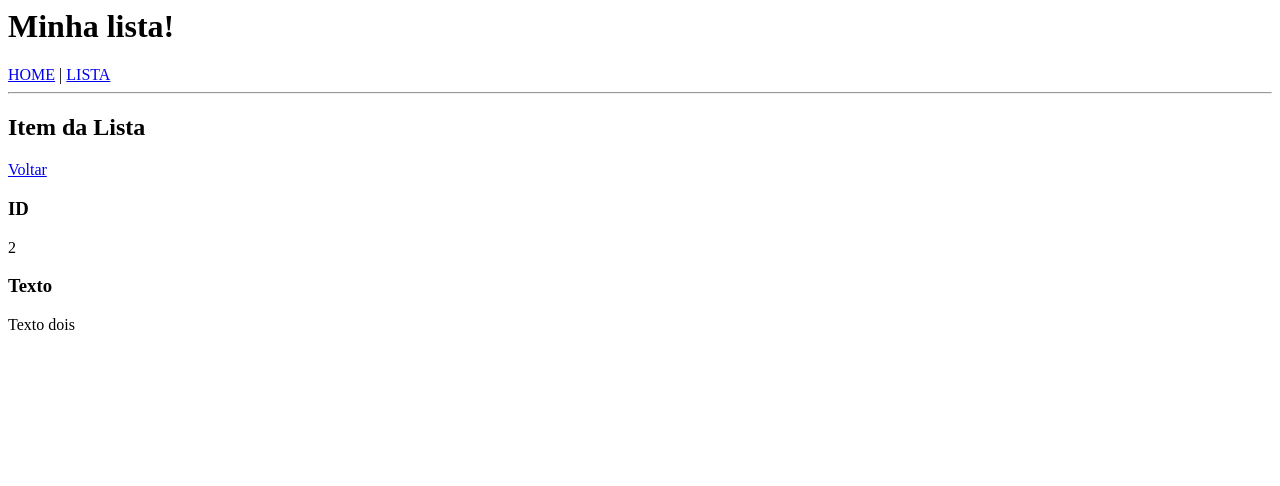
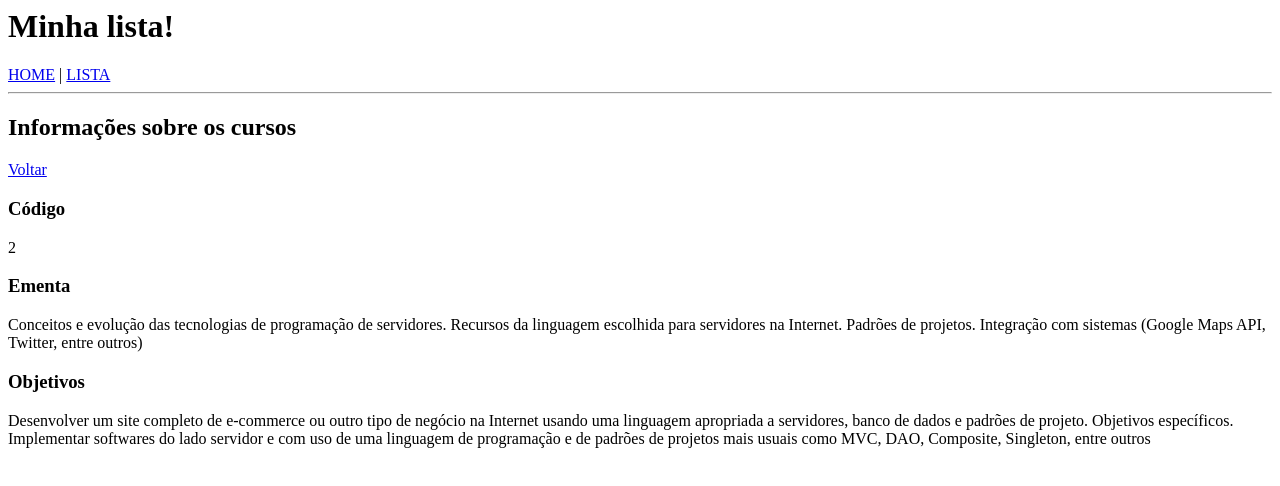
Before and after one commit to Luca-Clemente/angular-11-03, an Angular app: page /list/1 in a window 1280 px wide. Shown: the top 486 px of the page. Built offline with nearby package versions, Linux system fonts and the light colour scheme.

Commit message:
4 files modified

```diff
--- a/src/app/list-details/list-details.component.html
+++ b/src/app/list-details/list-details.component.html
@@ -1,6 +1,8 @@
-<h2>Item da Lista</h2>
+<h2>Informações sobre os cursos</h2>
 <a [routerLink]="['/list']">Voltar</a>
-<h3>ID</h3>
-<div>{{ item.id }}</div>
-<h3>Texto</h3>
-<div>{{ item.text }}</div>
+<h3>Código</h3>
+<div>{{item.id}}</div>
+<h3>Ementa</h3>
+<div>{{item.ementa}}</div>
+<h3>Objetivos</h3>
+<div>{{item.objetivos}}</div>
--- a/src/app/list.ts
+++ b/src/app/list.ts
@@ -1,5 +1,61 @@
 export const listData = [
-{id: 1, text: 'Texto um'},
-{id: 2, text: 'Texto dois'},
-{id: 3, text: 'Texto três'}
-]
+  {
+    id: 1,
+    curso: 'Negócios,Marketing e Eletrônicos',
+    diaDaSemana: 'Quarta-Feira',
+    horario: '19:00 - 22:30',
+    ementa:
+      'Conceitos de marketing e de marketing digital. O comportamento do consumidor on-line. Marketing de conteúdo. Marketing nas mídias sociais. E-mail marketing. Marketing viral. Publicidade on-line. Pesquisa de marketing on-line. Marketing e os negócios na Internet. Estudos de caso',
+    objetivos:
+      'Apresentar e discutir as questões do marketing na era da Internet. Abordar as principais estratégias, ações, ferramentas e mídias presentes na Web. Objetivos específicos. Compreender e utilizar a Internet para os negócios e implementar ações de marketing, comunicação e publicidade on-line',
+  },
+  {
+    id: 2,
+    curso: 'Desenvolvimento para servidores II',
+    diaDaSemana: 'Quinta-Feira',
+    horario: '1900-22:30',
+    ementa:
+      'Conceitos e evolução das tecnologias de programação de servidores. Recursos da linguagem escolhida para servidores na Internet. Padrões de projetos. Integração com sistemas (Google Maps API, Twitter, entre outros)',
+    objetivos:
+      'Desenvolver um site completo de e-commerce ou outro tipo de negócio na Internet usando uma linguagem apropriada a servidores, banco de dados e padrões de projeto. Objetivos específicos. Implementar softwares do lado servidor e com uso de uma linguagem de programação e de padrões de projetos mais usuais como MVC, DAO, Composite, Singleton, entre outros',
+  },
+  {
+    id: 3,
+    curso: 'Projeto de Prototipagem e Testes de Usabilidade',
+    diaDaSemana: 'Sábado',
+    horario: '8:00-11:30',
+    ementa:
+      'Conceitos, métodos de prototipagem e ferramentas de teste de protótipos. Conceitos de usabilidade e estratégias de design. Métodos de teste de usabilidade. Planejamento de teste de usabilidade. Recrutamento. Projeto de usabilidade. Plano de teste. Sessão de teste de usabilidade. Análise de dados. Comunicação dos resultados. Variação de técnicas',
+    objetivos:
+      'Aprofundar os conceitos de design da usabilidade  e métodos de ensaio para mídia interativa. Usabilidade baseada na adaptação de design de interface para uma experiência do usuário mais eficaz.  Apresentar e usar diferentes métodos e ferramentas de prototipagem para explorar com os colegas de equipe ou clientes: conceitos de design, comunicação e testes de usabilidade. Objetivos específicos. Os estudantes serão capazes de criar uma série de protótipos para aplicações Web hipotéticas Criar um protótipo interativo baseando-se no protótipo de papel. Revisar protótipo. Projetar, conduzir e analisar testes de usabilidade com base: nos princípios estabelecidos, nos resultados de pesquisa com o protótipo e na teoria.  Desenvolver um plano de teste de usabilidade, recrutar os usuários apropriados, criar cenários robustos de tarefas, facilitar os testes,  analisar e comunicar os resultados do teste',
+  },
+  {
+    id: 4,
+    curso: 'Desenvolvimento para dispositivos Móveis I',
+    diaDaSemana: 'Segunda-Feira',
+    horario: '19:00-22:30',
+    ementa:
+      'Introdução e conceitos. Recursos disponíveis para dispositivos móveis na linguagem de marcação de textos. Uso de algum ambiente de desenvolvimento: configuração do ambiente, emulação de dispositivos móveis nos computadores pessoais, interface gráfica, serviços disponíveis, banco de dados nos dispositivos. Desenvolvimento de aplicações que utilizam dados de geolocalização. Integração entre sistemas remotos',
+    objetivos:
+      'Apresentar as tecnologias de desenvolvimento de aplicativos para dispositivos móveis. Objetivos específicos.  Desenvolver aplicações para dispositivos móveis de plataformas não proprietárias',
+  },
+  {
+    id: 5,
+    curso: 'Tópicos Especiais em Sistemas para Internet II',
+    diaDaSemana: 'Sexta-Feira',
+    horario: '19:00-20:30',
+    ementa: 'Recursos e aplicações da tecnologia escolhida',
+    objetivos:
+      'Apresentar tecnologias ainda não estudadas ou aprofundar algum tema já visto definido pela coordenadoria do curso em cada unidade. Objetivos específicos. Estudar e aplicar tecnologias de uso corrente na região na qual o curso de insere ou de interesse para o desenvolvimento profissional dos estudantes ou desenvolver temas que aprofundem algum conhecimento já estudado',
+  },
+  {
+    id: 6,
+    curso: 'Projeto de Trabalho de Graduação em Sistemas para Internet I',
+    diaDaSemana: 'Sábado',
+    horario: '11:30 - 13:00',
+    ementa:
+      'Conceito de portfólio no âmbito da educação superior. Planejamento e organização de portfólios',
+    objetivos:
+      'Apoiar o estudante na organização de seu portfólio de projetos desenvolvidos ao longo do curso. Objetivos específicos. Os estudantes devem ser capazes de organizar o portfólio individual dos projetos desenvolvidos ao longo do curso. Devem ser capazes de redigir resumos, artigos e relatórios técnicos dos trabalhos em linguagem apropriada e na forma culta. Deve demonstrar independência de pensamento e autonomia para pesquisa',
+  },
+];
--- a/src/app/list/list.component.html
+++ b/src/app/list/list.component.html
@@ -1,15 +1,19 @@
-<h2>Lista</h2>
+<h2>Lista de disciplinas cursadas por mim.</h2>
 <table border="1">
   <tr>
-    <th>ID</th>
-    <th>Texto</th>
+    <th>Código</th>
+    <th>Nome da disciplina</th>
+    <th>Dia da semana</th>
+    <th>Horário</th>
   </tr>
-  <tr *ngFor="let item of list, index as i">
+  <tr *ngFor="let item of list; index as i">
     <td>
-      <a [routerLink]="['/list',i]">
-      {{ item.id }}
-    </a>
+      <a [routerLink]="['/list', i]">
+        {{ item.id }}
+      </a>
     </td>
-    <td>{{ item.text }}</td>
+    <td>{{ item.curso }}</td>
+    <td>{{ item.diaDaSemana }}</td>
+    <td>{{ item.horario }}</td>
   </tr>
 </table>
```
Also changed, not shown: src/styles.css (line endings or trailing spaces).
